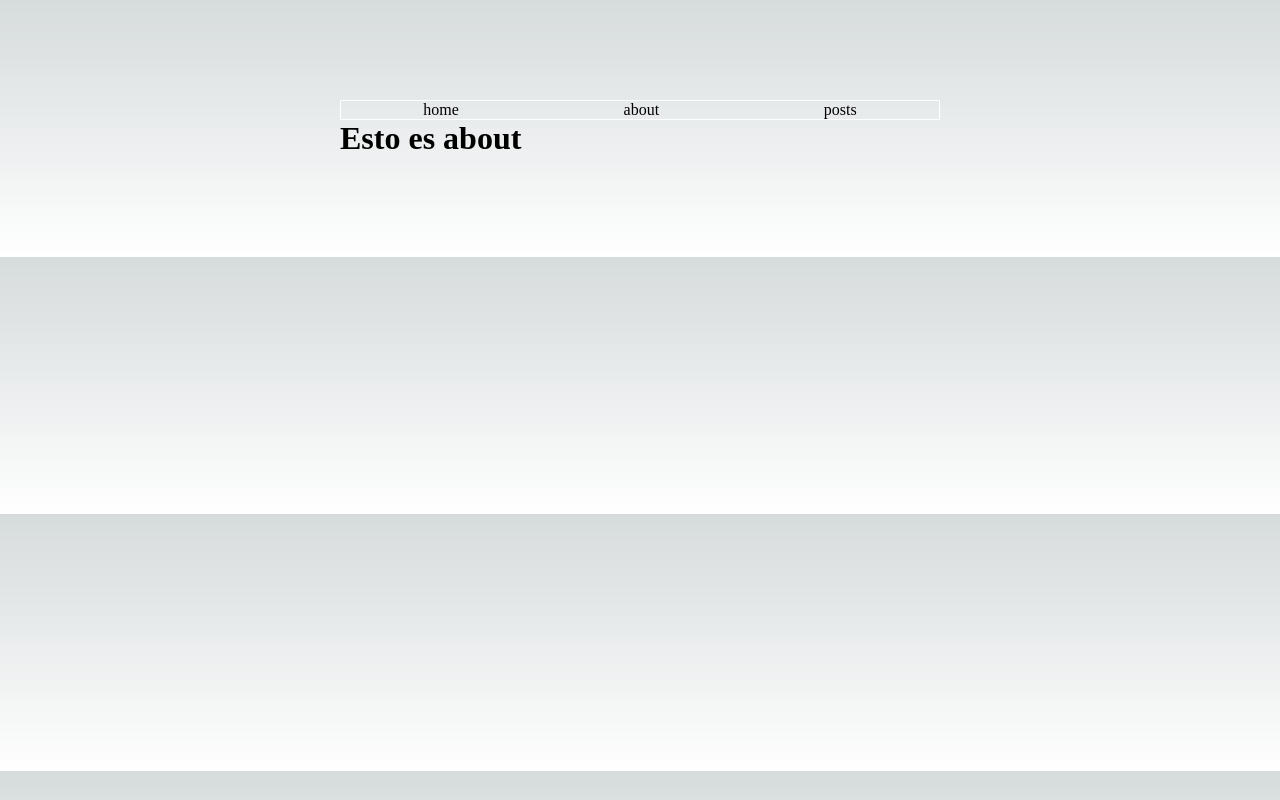
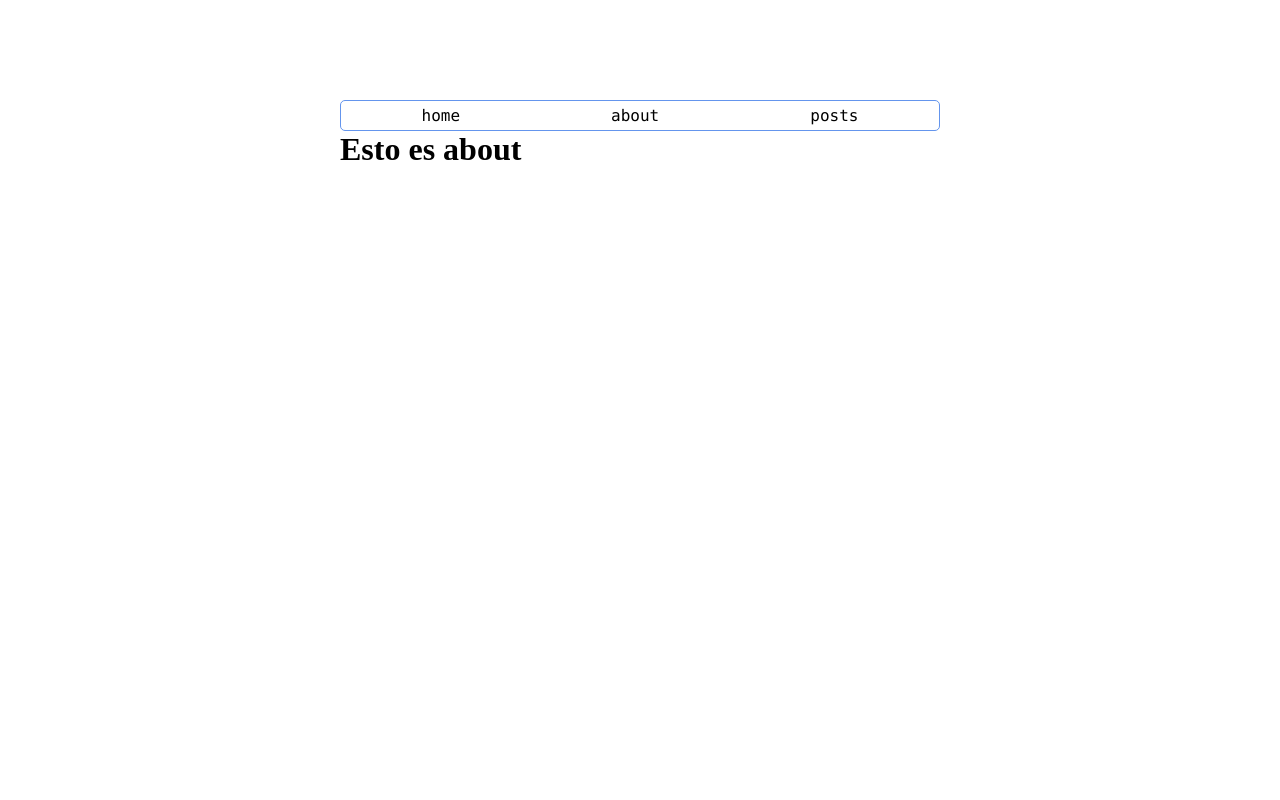
Before and after one commit to jzlbornoz/NextJs13-app, a Next.js app: page /about in a window 1280 px wide. Built offline with nearby package versions, Linux system fonts and the light colour scheme.

Commit message:
[styles updated]

```diff
--- a/src/app/styles/Navigation.module.css
+++ b/src/app/styles/Navigation.module.css
@@ -1,5 +1,8 @@
 .Header {
-    border: solid 1px white;
+    border: solid 1px var(--primary-color);
+    font-family: var(--font-mono);
+    padding: 5px;
+    border-radius: 5px;
 }
 .Navigation {
     display: flex;
@@ -7,5 +10,5 @@
     justify-content: space-around;
 }
 .Navigation li:hover {
-    color: aqua;
+    color: var(--primary-color);
 }
--- a/src/app/styles/globals.css
+++ b/src/app/styles/globals.css
@@ -8,6 +8,7 @@
   --foreground-rgb: 0, 0, 0;
   --background-start-rgb: 214, 219, 220;
   --background-end-rgb: 255, 255, 255;
+  --primary-color: cornflowerblue;
 
   --primary-glow: conic-gradient(
     from 180deg at 50% 50%,
@@ -40,38 +41,6 @@
   --card-border-rgb: 131, 134, 135;
 }
 
-@media (prefers-color-scheme: dark) {
-  :root {
-    --foreground-rgb: 255, 255, 255;
-    --background-start-rgb: 0, 0, 0;
-    --background-end-rgb: 0, 0, 0;
-
-    --primary-glow: radial-gradient(rgba(1, 65, 255, 0.4), rgba(1, 65, 255, 0));
-    --secondary-glow: linear-gradient(
-      to bottom right,
-      rgba(1, 65, 255, 0),
-      rgba(1, 65, 255, 0),
-      rgba(1, 65, 255, 0.3)
-    );
-
-    --tile-start-rgb: 2, 13, 46;
-    --tile-end-rgb: 2, 5, 19;
-    --tile-border: conic-gradient(
-      #ffffff80,
-      #ffffff40,
-      #ffffff30,
-      #ffffff20,
-      #ffffff10,
-      #ffffff10,
-      #ffffff80
-    );
-
-    --callout-rgb: 20, 20, 20;
-    --callout-border-rgb: 108, 108, 108;
-    --card-rgb: 100, 100, 100;
-    --card-border-rgb: 200, 200, 200;
-  }
-}
 
 * {
   box-sizing: border-box;
@@ -86,13 +55,6 @@ body {
 }
 
 body {
-  color: rgb(var(--foreground-rgb));
-  background: linear-gradient(
-      to bottom,
-      transparent,
-      rgb(var(--background-end-rgb))
-    )
-    rgb(var(--background-start-rgb));
     padding: 100px;
     max-width: 800px;
     margin: 0 auto;
@@ -102,9 +64,3 @@ a {
   color: inherit;
   text-decoration: none;
 }
-
-@media (prefers-color-scheme: dark) {
-  html {
-    color-scheme: dark;
-  }
-}
```
Also changed, not shown: src/app/styles/PostsList.module.css (+4 -4 lines).
